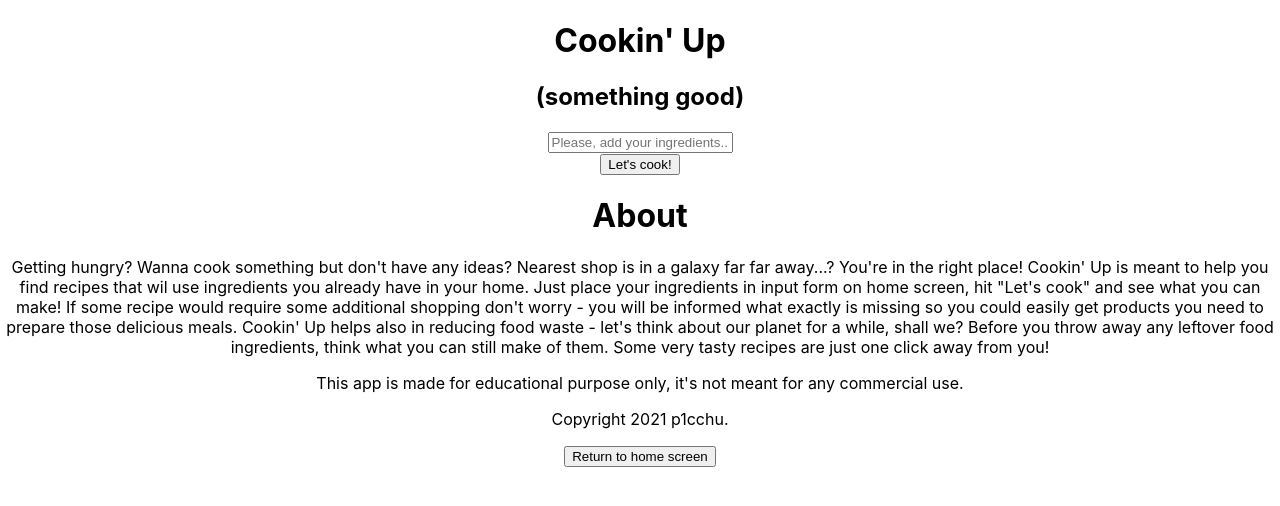
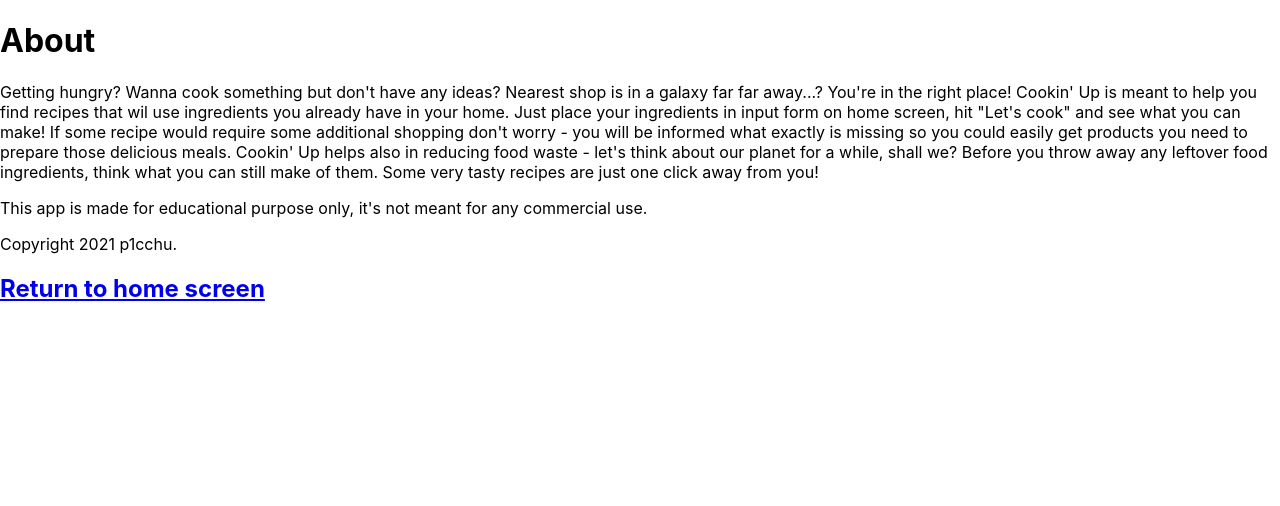
Before and after one commit to p1cchu/CookinUp, a React (Create React App) app in the folder cookin-up/: page /about in a window 1280 px wide. Shown: the top 506 px of the page. Built offline with nearby package versions, Linux system fonts and the light colour scheme.

Commit message:
routing added

```diff
--- a/cookin-up/package.json
+++ b/cookin-up/package.json
@@ -8,6 +8,7 @@
     "@testing-library/user-event": "^12.8.3",
     "react": "^17.0.2",
     "react-dom": "^17.0.2",
+    "react-router-dom": "^5.3.0",
     "react-scripts": "4.0.3",
     "web-vitals": "^1.1.2"
   },
--- a/cookin-up/src/About.js
+++ b/cookin-up/src/About.js
@@ -1,13 +1,31 @@
-import React from 'react'
+import React from "react";
+import { Link } from "react-router-dom";
 
 export default function About() {
-    return (
-        <div>
-            <h1>About</h1>
-            <p>Getting hungry? Wanna cook something but don't have any ideas? Nearest shop is in a galaxy far far away...? You're in the right place! Cookin' Up is meant to help you find recipes that wil use ingredients you already have in your home. Just place your ingredients in input form on home screen, hit "Let's cook" and see what you can make! If some recipe would require some additional shopping don't worry - you will be informed what exactly is missing so you could easily get products you need to prepare those delicious meals. Cookin' Up helps also in reducing food waste - let's think about our planet for a while, shall we? Before you throw away any leftover food ingredients, think what you can still make of them. Some very tasty recipes are just one click away from you!</p>
-            <p>This app is made for educational purpose only, it's not meant for any commercial use.</p>
-            <p>Copyright 2021 p1cchu.</p>
-            <button>Return to home screen</button>
-        </div>
-    )
+  return (
+    <div>
+      <h1>About</h1>
+      <p>
+        Getting hungry? Wanna cook something but don't have any ideas? Nearest
+        shop is in a galaxy far far away...? You're in the right place! Cookin'
+        Up is meant to help you find recipes that wil use ingredients you
+        already have in your home. Just place your ingredients in input form on
+        home screen, hit "Let's cook" and see what you can make! If some recipe
+        would require some additional shopping don't worry - you will be
+        informed what exactly is missing so you could easily get products you
+        need to prepare those delicious meals. Cookin' Up helps also in reducing
+        food waste - let's think about our planet for a while, shall we? Before
+        you throw away any leftover food ingredients, think what you can still
+        make of them. Some very tasty recipes are just one click away from you!
+      </p>
+      <p>
+        This app is made for educational purpose only, it's not meant for any
+        commercial use.
+      </p>
+      <p>Copyright 2021 p1cchu.</p>
+      <Link to="/">
+        <h2>Return to home screen</h2>
+      </Link>
+    </div>
+  );
 }
--- a/cookin-up/src/App.js
+++ b/cookin-up/src/App.js
@@ -1,7 +1,7 @@
 import React, { useState } from "react";
+import { Link } from "react-router-dom";
 import "./App.css";
 import RecipesList from "./RecipesList";
-import About from "./About";
 
 function App() {
   const API_KEY = "ce6473422bf44e3f8b11c98c2e751ce6";
@@ -30,7 +30,7 @@ function App() {
   }
 
   function handleKeyPress(e) {
-    if(e.key === 'Enter') {
+    if (e.key === "Enter") {
       getRecipes();
     }
   }
@@ -50,7 +50,9 @@ function App() {
       <button onClick={getRecipes}>Let's cook!</button>
       {recipes && <RecipesList recipes={recipes} />}
       {recipes && <button onClick={getRecipes}>Get even more recipes!</button>}
-      <About />
+      <Link to="/about">
+        <h2>About</h2>
+      </Link>
     </div>
   );
 }
--- a/cookin-up/src/RecipesList.js
+++ b/cookin-up/src/RecipesList.js
@@ -2,7 +2,6 @@ import React from "react";
 import Recipe from "./Recipe";
 
 export default function RecipesList({ recipes }) {
-
   return (
     <div>
       <h1>
--- /dev/null
+++ b/cookin-up/src/Router.js
@@ -0,0 +1,15 @@
+import React from "react";
+import { BrowserRouter, Switch, Route } from "react-router-dom";
+import App from "./App";
+import About from "./About";
+
+export default function Router() {
+  return (
+    <BrowserRouter>
+      <Switch>
+        <Route path="/" exact component={App} />
+        <Route path="/about" component={About} />
+      </Switch>
+    </BrowserRouter>
+  );
+}
--- a/cookin-up/src/index.js
+++ b/cookin-up/src/index.js
@@ -1,12 +1,12 @@
 import React from 'react';
 import ReactDOM from 'react-dom';
 import './index.css';
-import App from './App';
+import Router from './Router';
 import reportWebVitals from './reportWebVitals';
 
 ReactDOM.render(
   <React.StrictMode>
-    <App />
+    <Router />
   </React.StrictMode>,
   document.getElementById('root')
 );
```
Also changed, not shown: 1 other file (tests, documents, lock files or other folders).
